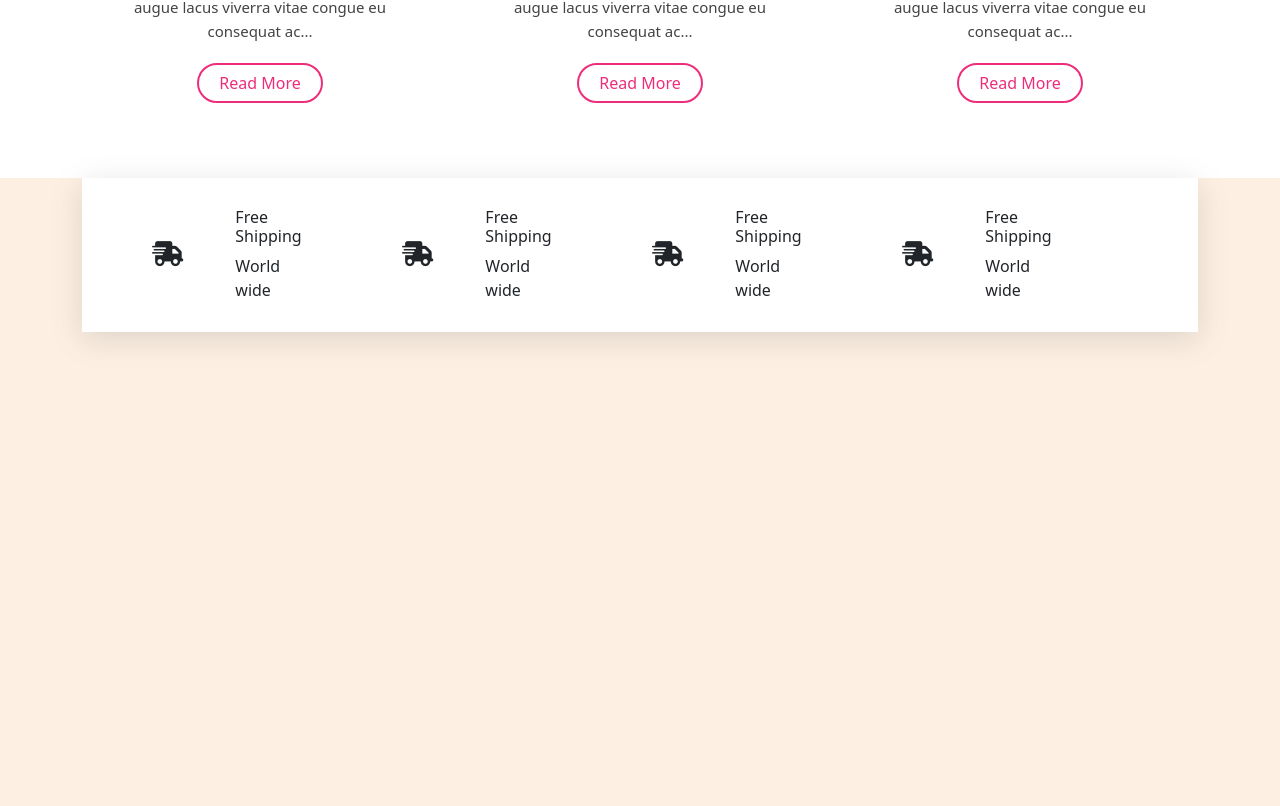
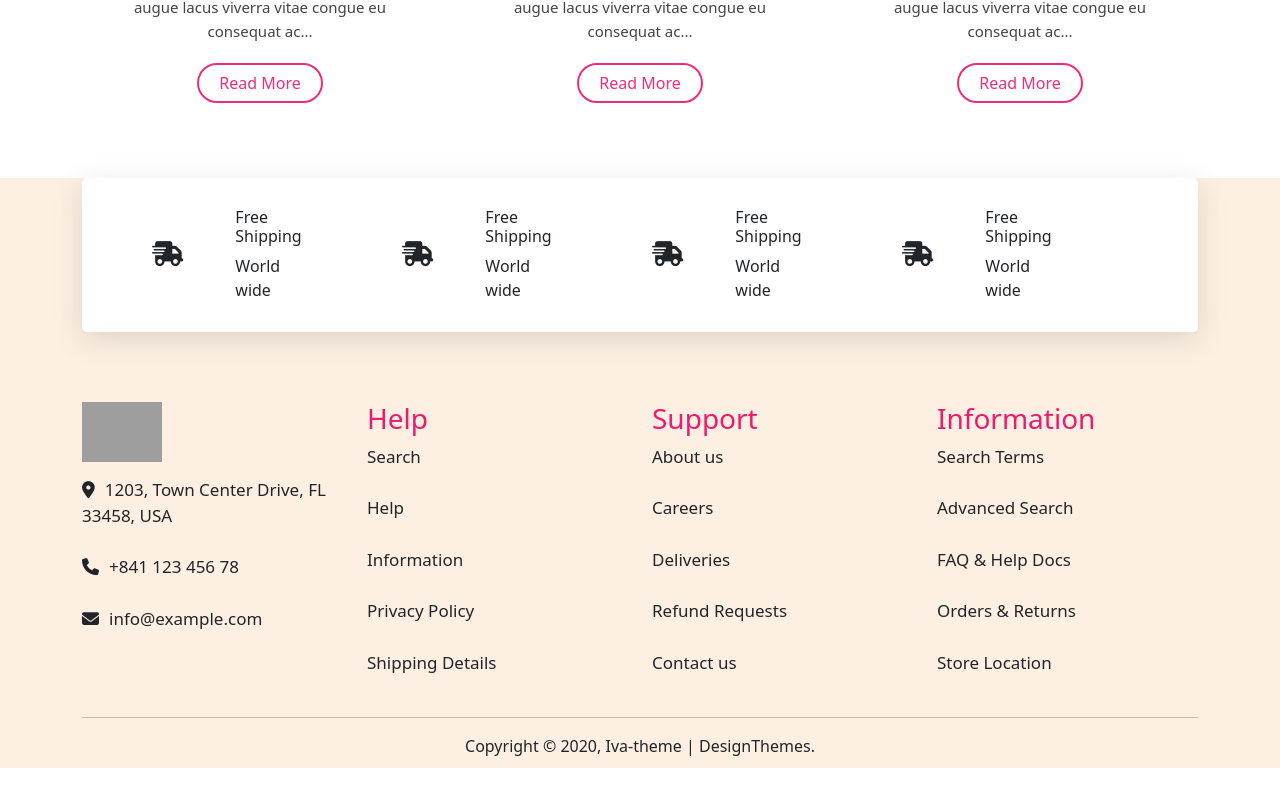
Before and after one commit to gunelibrahimova/IvaCosmetics, a React (Create React App) app: page / in a window 1280 px wide. Shown: the part 5769-6575 px from the top of the page. After the commit the page ends 6537 px from the top, so only its background shows below. Built offline with nearby package versions, Linux system fonts and the light colour scheme; grey boxes are pictures that could not be loaded.

Commit message:
29.08.2022

```diff
--- a/src/components/Footer/Footer.jsx
+++ b/src/components/Footer/Footer.jsx
@@ -67,6 +67,61 @@ const Footer = () => {
                         </div>
                     </div>
                 </div>
+                <div className="bottom">
+                    <div className="row justify-content-between">
+                        <div className="col-lg-3">
+                            <div className="image">
+                                <img width="80px" src="https://dtiva.wpengine.com/wp-content/uploads/2020/04/logo.png" alt="" />
+                            </div>
+                            <div className="icon">
+
+                                <p><i class="fa-solid fa-location-dot"></i>1203, Town Center Drive, FL 33458, USA</p>
+                                <p><i class="fa-solid fa-phone"></i>+841 123 456 78</p>
+                                <p><i class="fa-solid fa-envelope"></i>info@example.com</p>
+                            </div>
+                        </div>
+                        <div className="col-lg-3">
+                            <div className="text">
+                                <h3>Help</h3>
+                            </div>
+                            <div className="icon">
+                                <p>Search</p>
+                                <p>Help</p>
+                                <p>Information</p>
+                                <p>Privacy Policy</p>
+                                <p>Shipping Details</p>
+                            </div>
+                        </div>
+                        <div className="col-lg-3">
+                            <div className="text">
+                                <h3>Support</h3>
+                            </div>
+                            <div className="icon">
+                                <p>About us</p>
+                                <p>Careers</p>
+                                <p>Deliveries</p>
+                                <p>Refund Requests</p>
+                                <p>Contact us</p>
+                            </div>
+                        </div>
+                        <div className="col-lg-3">
+                            <div className="text">
+                                <h3>Information</h3>
+                            </div>
+                            <div className="icon">
+                                <p>Search Terms</p>
+                                <p>Advanced Search</p>
+                                <p>FAQ & Help Docs</p>
+                                <p>Orders & Returns</p>
+                                <p>Store Location</p>
+                            </div>
+                        </div>
+                    </div>
+                </div>
+                <hr />
+                <div className="finish">
+                    <span>Copyright © 2020, Iva-theme | DesignThemes.</span>
+                </div>
             </div>
 
         </div>
--- a/src/components/Footer/footer.scss
+++ b/src/components/Footer/footer.scss
@@ -1,11 +1,12 @@
 #footer{
     background-color: #FDEFE1;
     width: 100%;
-    height: 80vh;
+    padding: 0px;
     position: relative;
     .box{
         background-color: white;
-
+        border-radius: 5px;
+        margin-bottom: 70px;
         padding: 30px 70px;
         box-shadow: rgba(100, 100, 111, 0.2) 0px 7px 29px 0px;
         .left{
@@ -14,4 +15,26 @@
             }
         }
     }
+    .bottom{
+        .image{
+            padding-bottom: 15px;
+        }
+        .icon{
+            p{
+                font-size: 17px;
+                padding-bottom: 10px;
+            }
+            i{
+                margin-right: 10px;
+            }
+        }
+        .text{
+            color: #ED1B6F;
+        }
+    }
+    .finish{
+        text-align: center;
+        padding-bottom: 10px;
+
+    }
 }
```
